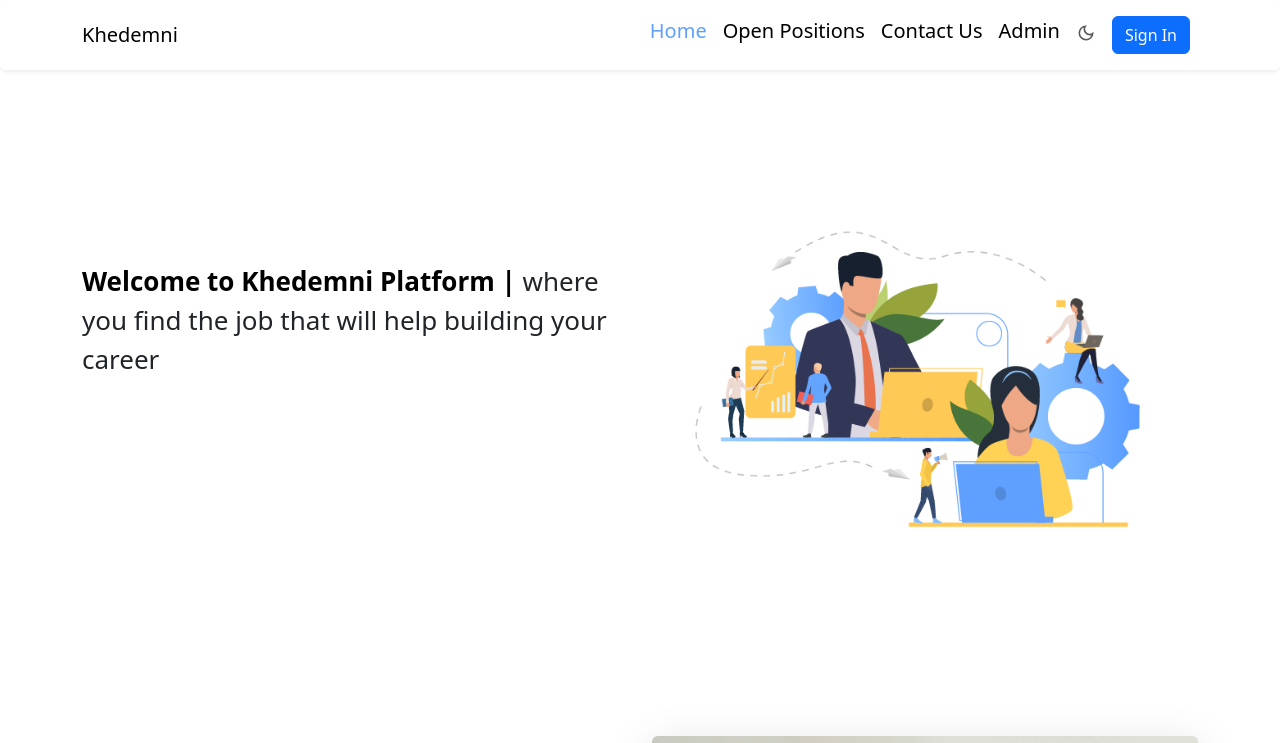
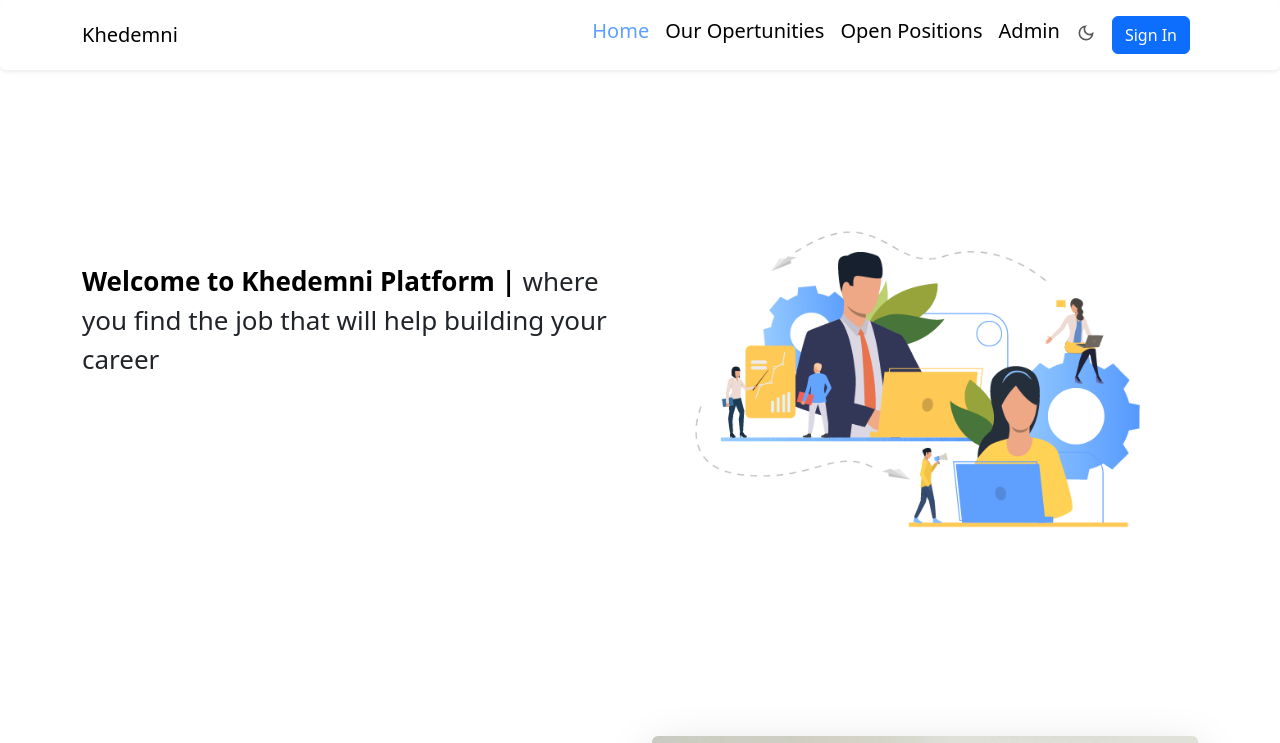
Before and after one commit to amiraBENMOU/khedemni_platform, a React (Create React App) app: page / in a window 1280 px wide. Shown: the top 743 px of the page. Built offline with nearby package versions, Linux system fonts and the light colour scheme.

Commit message:
Add react-toastify for notifications and update navbar links for clarity

```diff
--- a/package.json
+++ b/package.json
@@ -23,6 +23,7 @@
     "react-router-dom": "^6.23.1",
     "react-scripts": "5.0.1",
     "react-switch": "^7.0.0",
+    "react-toastify": "^11.0.3",
     "styled-components": "^6.1.13",
     "web-vitals": "^2.1.4"
   },
--- a/src/navbar.js
+++ b/src/navbar.js
@@ -18,6 +18,7 @@ const navigate = useNavigate();
 const handleAdminClick = () => {
   navigate('/admin');
 };
+
 //useEffect
 useEffect(() => {
   const isAuthenticated = localStorage.getItem('isAuthenticated') === 'true';
@@ -80,16 +81,18 @@ const handleSignInClick = () => {
                   color: location.hash === "#opportunities" ? "#5FA0FF" : "black",
                 }}
               >
-                Open Positions
+                Our Opertunities
               </Nav.Link>
               <Nav.Link
-                href="#contact"
+              href="#openPositions"
                 style={{
                   ...navItemStyle,
-                  color: location.hash === "#contact" ? "#5FA0FF" : "black",
+                  color: location.hash === "#openPositions" ? "#5FA0FF" : "black",
+
                 }}
               >
-                Contact Us
+                Open Positions
+
               </Nav.Link>
               <Nav.Link
               href="/admin"
```
Also changed, not shown: 1 other file (tests, documents, lock files or other folders).
